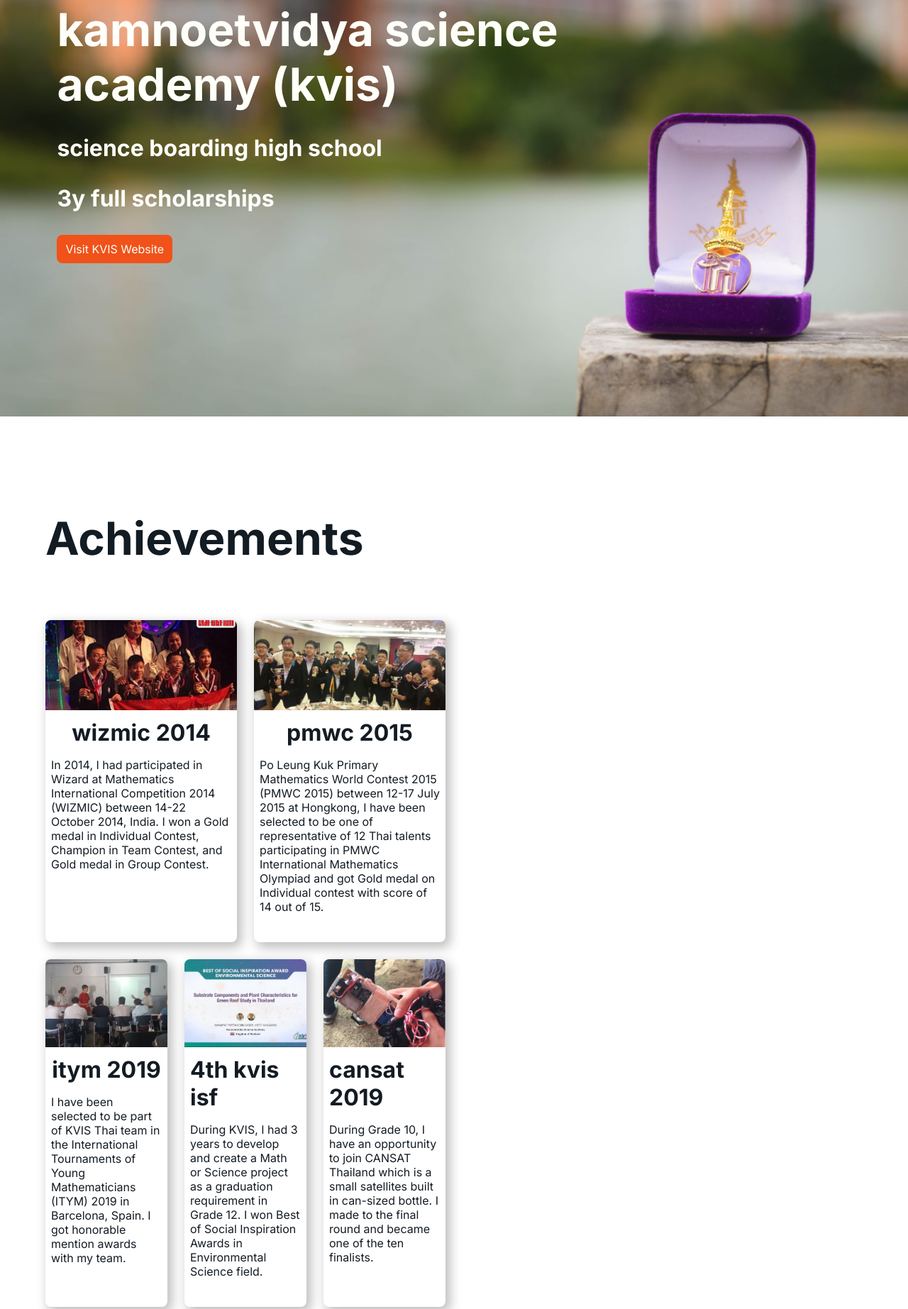
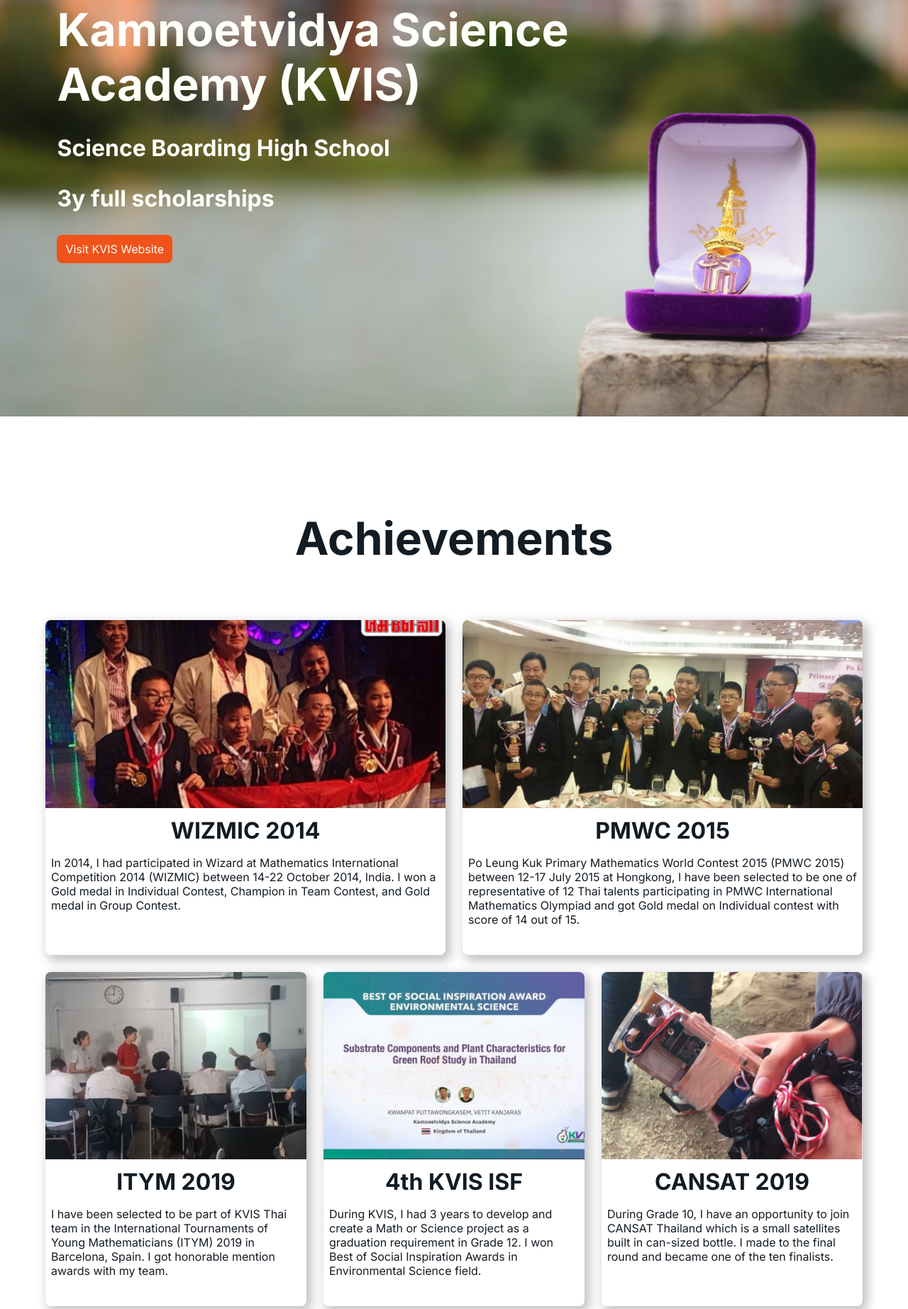
Before and after one commit to Rujipas-Varathikul/locth-menorca-web-dev, a plain HTML site: page main/index.html in a window 1280 px wide. Shown: the part 5004-6849 px from the top of the page at 71% size. Drawn offline with Linux system fonts and the light colour scheme.

Commit message:
Final Touch

```diff
--- a/main/index.html
+++ b/main/index.html
@@ -120,8 +120,8 @@
                 <section id="undergrad">
                     <div>
                         <h3 class="visually-hidden">Undergraduate</h3>
-                        <p class="edu-title">harbour. space @utcc</p>
-                        <p>b.sc. data science</p>
+                        <p class="edu-title">Habour.Space@UTCC</p>
+                        <p>B.Sc. Data Science</p>
                         <p>2nd year</p>
                         <a class="button-filled" href="https://harbour.space" target="_blank">Visit Harbour.Space Website</a>
                     </div>
@@ -129,8 +129,8 @@
                 <section id="high-sch">
                     <div>
                         <h3 class="visually-hidden">High School</h3>
-                        <p class="edu-title">kamnoetvidya science academy (kvis)</p>
-                        <p>science boarding high school</p>
+                        <p class="edu-title">Kamnoetvidya Science Academy (KVIS)</p>
+                        <p>Science Boarding High School</p>
                         <p>3y full scholarships</p>
                         <a class="button-filled" href="https://www.kvis.ac.th/Home_EN.aspx" target="_blank">Visit KVIS Website</a>
                     </div>
@@ -139,11 +139,10 @@
             <article id="achievements" class="standard-section">
                 <div class="section-content">
                     <h2>Achievements</h2>
-                    <div class="achievements-group">
                     <article class="col-span-3">
                         <img src="images/wizmic.png" alt="dummy"/>
                         <main>
-                                <h3>wizmic 2014</h3>
+                            <h3>WIZMIC 2014</h3>
                             <p>In 2014, I had participated in Wizard at Mathematics International Competition 2014
                                 (WIZMIC) between  14-22 October 2014, India. I won a Gold medal in
                                 Individual Contest, Champion in Team Contest, and Gold medal in Group Contest.</p>
@@ -152,7 +151,7 @@
                     <article class="col-span-3">
                         <img src="images/pmwc.png" alt="dummy"/>
                         <main>
-                                <h3>pmwc 2015</h3>
+                            <h3>PMWC 2015</h3>
                             <p>Po Leung Kuk Primary Mathematics World Contest 2015 (PMWC 2015) between
                                 12-17 July 2015 at Hongkong, I have been selected to be one of representative
                                 of 12 Thai talents participating in PMWC International Mathematics Olympiad
@@ -162,7 +161,7 @@
                     <article class="col-span-2">
                         <img src="images/itym.png" alt="dummy"/>
                         <main>
-                                <h3>itym 2019</h3>
+                            <h3>ITYM 2019</h3>
                             <p>I have been selected to be part of KVIS Thai team in the
                                 International Tournaments of Young Mathematicians (ITYM) 2019 in Barcelona, Spain.
                                 I got honorable mention awards with my team. </p>
@@ -171,7 +170,7 @@
                     <article class="col-span-2">
                         <img src="images/kvis-isf.png" alt="dummy"/>
                         <main>
-                                <h3>4th kvis isf</h3>
+                            <h3>4th KVIS ISF</h3>
                             <p>During KVIS, I had 3 years to develop and create a Math or Science project
                                 as a graduation requirement in Grade 12. I won Best of Social Inspiration Awards
                                 in Environmental Science field. </p>
@@ -180,13 +179,12 @@
                     <article class="col-span-2">
                         <img src="images/cansat.png" alt="dummy"/>
                         <main>
-                                <h3>cansat 2019</h3>
+                            <h3>CANSAT 2019</h3>
                             <p>During Grade 10, I have an opportunity to join CANSAT Thailand
                                 which is a small satellites built in can-sized bottle. I made to the final round
                                 and became one of the ten finalists. </p>
                         </main>
                     </article>
-                    </div>
                 </div>
             </article>
             <article id="contact-me" class="standard-section">
--- a/main/styles.css
+++ b/main/styles.css
@@ -357,17 +357,25 @@ h2{
 /* Start of Achievements Section */
 
 #achievements .section-content{
-    align-items: center;
+    display: grid;
+
+    grid-template-columns: repeat(6, 1fr);
+    gap: 1.5rem;
 }
 
 #achievements h2{
+    grid-column: span 6;
+
     font-size: var(--h1-fontsize);
     font-weight: var(--bold-font);
+    text-align: center;
 
     color: var(--black);
 }
 
 #achievements h3{
+    margin: 0px;
+
     font-size: var(--h2-fontsize);
     font-weight: var(--bold-font);
 
@@ -375,6 +383,7 @@ h2{
 }
 
 #achievements p{
+    margin: 0px;
     max-width: 60ch;
 
     font-size: var(--regular-fontsize);
@@ -403,23 +412,6 @@ h2{
     align-items: center;
     gap: 1rem;
 
-}
-
-#achievements h3{
-    margin: 0px;
-}
-
-#achievements p{
-    margin: 0px;
-}
-
-.achievements-group{
-    display: grid;
-
-    grid-template-columns: repeat(6, 1fr);
-    gap: 1.5rem;
-    /* grid-template-rows: 1fr 1fr; */
-    /* grid-auto-flow: dense; */
 }
 
 .col-span-3{
@@ -472,6 +464,7 @@ h2{
 
 .form-item input{
     height: 2.5rem;
+    padding: 0px 2ch;
 
     /* font-size: var(--h3-fontsize); */
 
@@ -481,6 +474,7 @@ h2{
 
 .form-item textarea{
     height: 8rem;
+    padding: 2ch;
     /* font-size: var(--h3-fontsize); */
 
     border-radius: var(--regular-border);
@@ -507,7 +501,9 @@ footer li{
 }
 
 footer .section-content{
+    display: flex;
     max-width: 70%;
+    flex-direction: column;
 }
 
 #footer-info{
```
Lines whose indentation alone changed are shown as unchanged.
